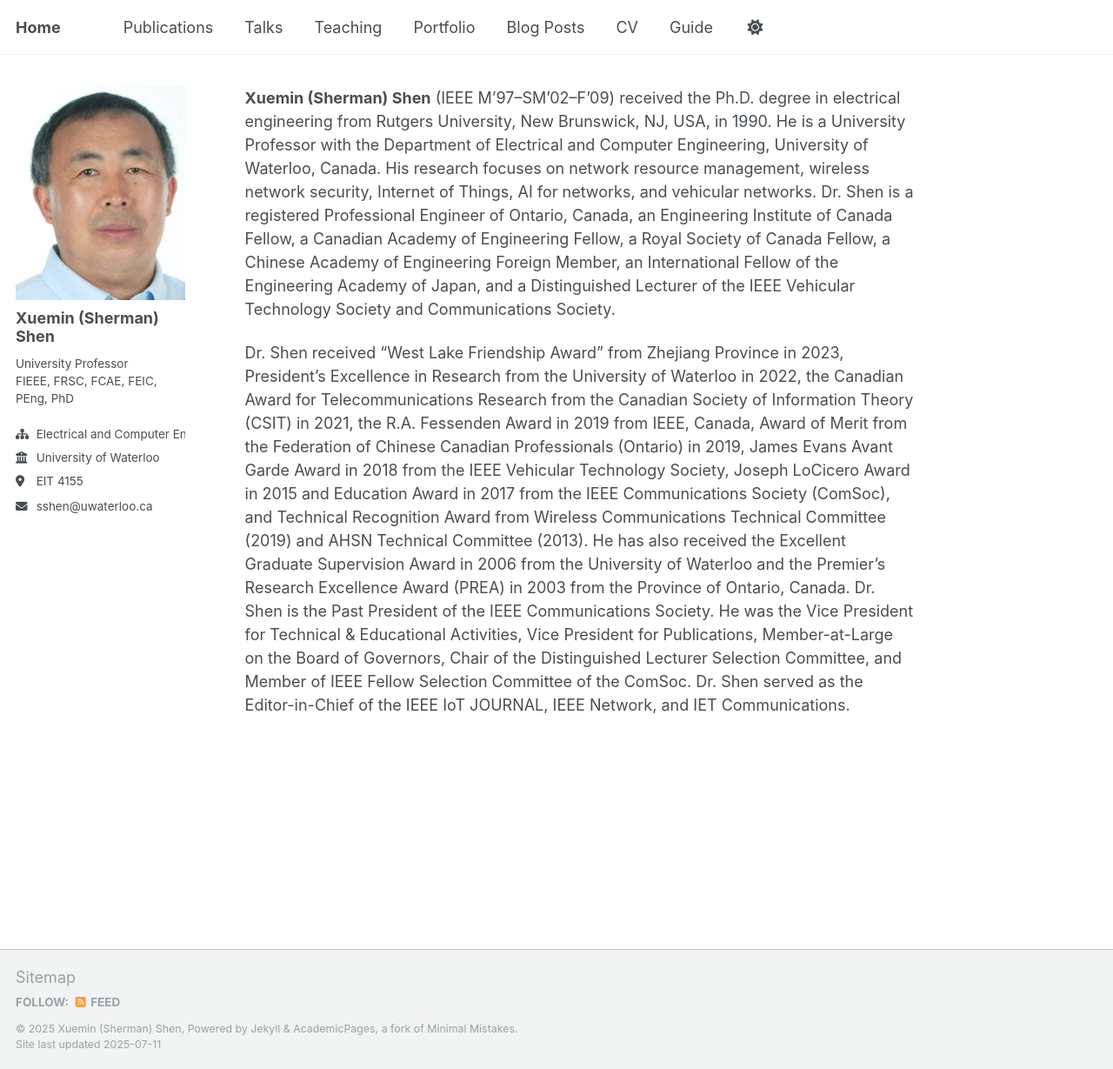
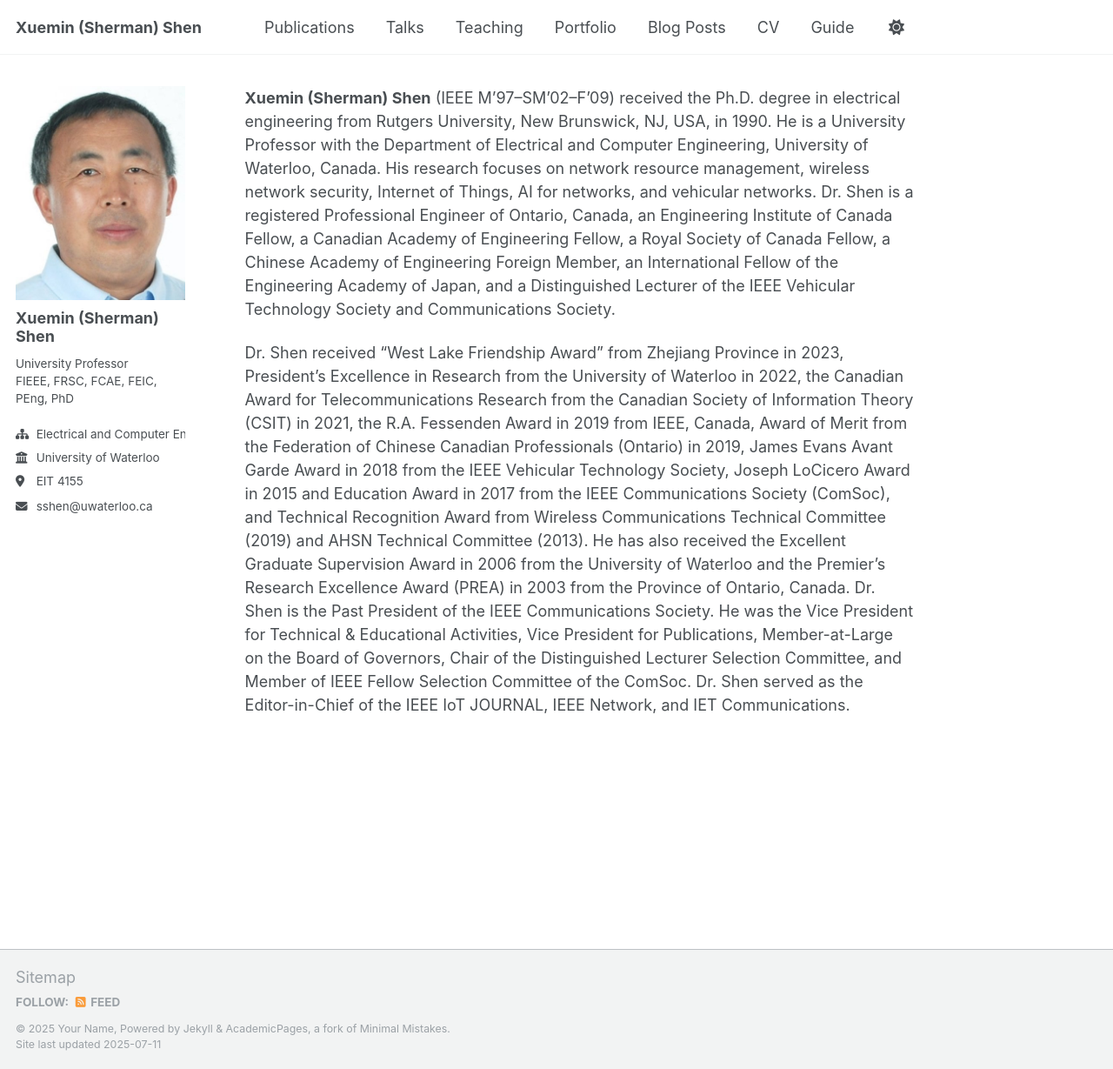
Before and after one commit to m64he/sshen, a Jekyll site: the page built from _pages/about.md, in a window 1280 px wide and 1229 px high. Shown: the whole window at 87% size. Built offline with Jekyll 4.4.1, drawn with Linux system fonts in a browser that asks for light colours; a script that is not in the unit is left out.

Commit message:
Update _config.yml

```diff
--- a/_config.yml
+++ b/_config.yml
@@ -9,9 +9,9 @@
 # Basic Site Settings
 locale                   : "en-US"
 site_theme               : "default"
-title                    : "Home"
+title                    : "Xuemin (Sherman) Shen"
 title_separator          : "-"
-name                     : "Xuemin (Sherman) Shen" # &name "Your Name"
+name                     : &name "Your Name"
 description              : &description "personal description"
 url                      : https://m64he.github.io # the base hostname & protocol for your site e.g. "https://[your GitHub username].github.io" or if you already have some other page hosted on Github then use "https://[your GitHub username].github.io/[Your Repo Name]"
 baseurl                  : "" # the subpath of your site, e.g. "/blog"
```
